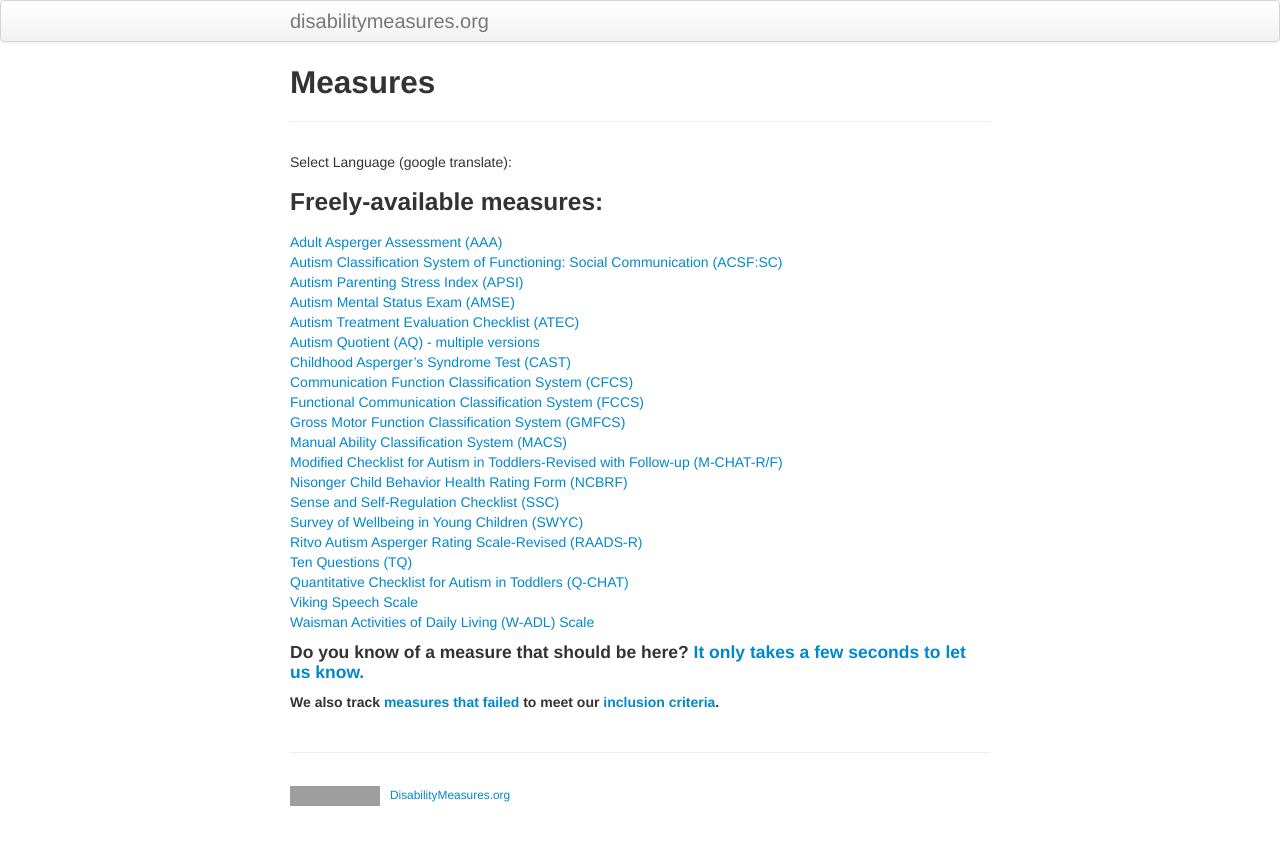
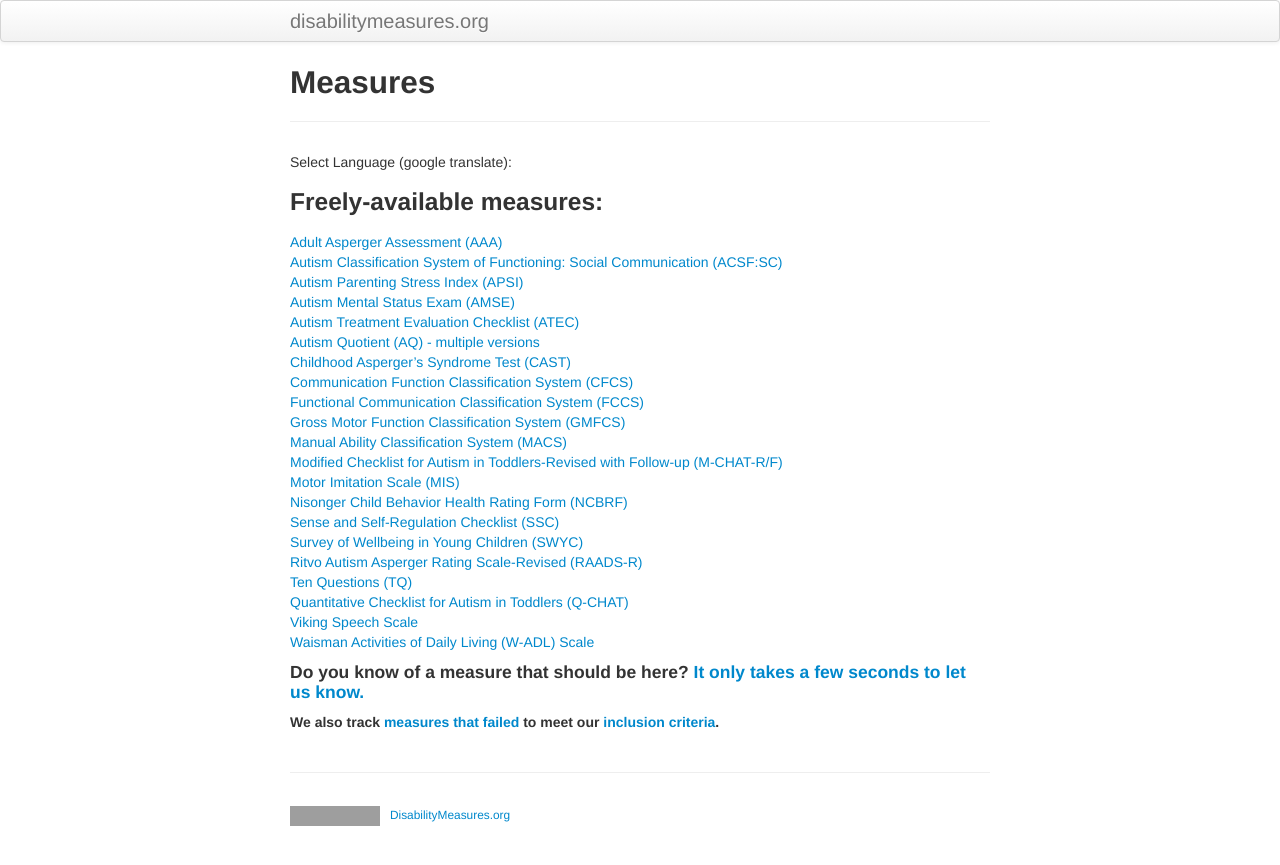
Before and after one commit to mjmaenner/disabilitymeasures, a Jekyll site: the page built from measures/index.md, in a window 1280 px wide. Shown: the top 865 px of the page. Built offline with Jekyll 4.4.1, drawn with Linux system fonts in a browser that asks for light colours; grey boxes are pictures that could not be loaded.

Commit message:
added mis

```diff
--- a/measures/index.md
+++ b/measures/index.md
@@ -25,6 +25,7 @@ function googleTranslateElementInit() {
   [Gross Motor Function Classification System (GMFCS)](http://disabilitymeasures.org/gmfcs)
 [Manual Ability Classification System (MACS)](http://disabilitymeasures.org/macs/)
 [Modified Checklist for Autism in Toddlers-Revised with Follow-up (M-CHAT-R/F)](http://disabilitymeasures.org/m-chat)
+[Motor Imitation Scale (MIS)](http://disabilitymeasures.org/mis)
 [Nisonger Child Behavior Health Rating Form (NCBRF)](http://disabilitymeasures.org/ncbrf)
   [Sense and Self-Regulation Checklist (SSC)](http://disabilitymeasures.org/ssc)
 [Survey of Wellbeing in Young Children (SWYC)](http://disabilitymeasures.org/swyc)
```
